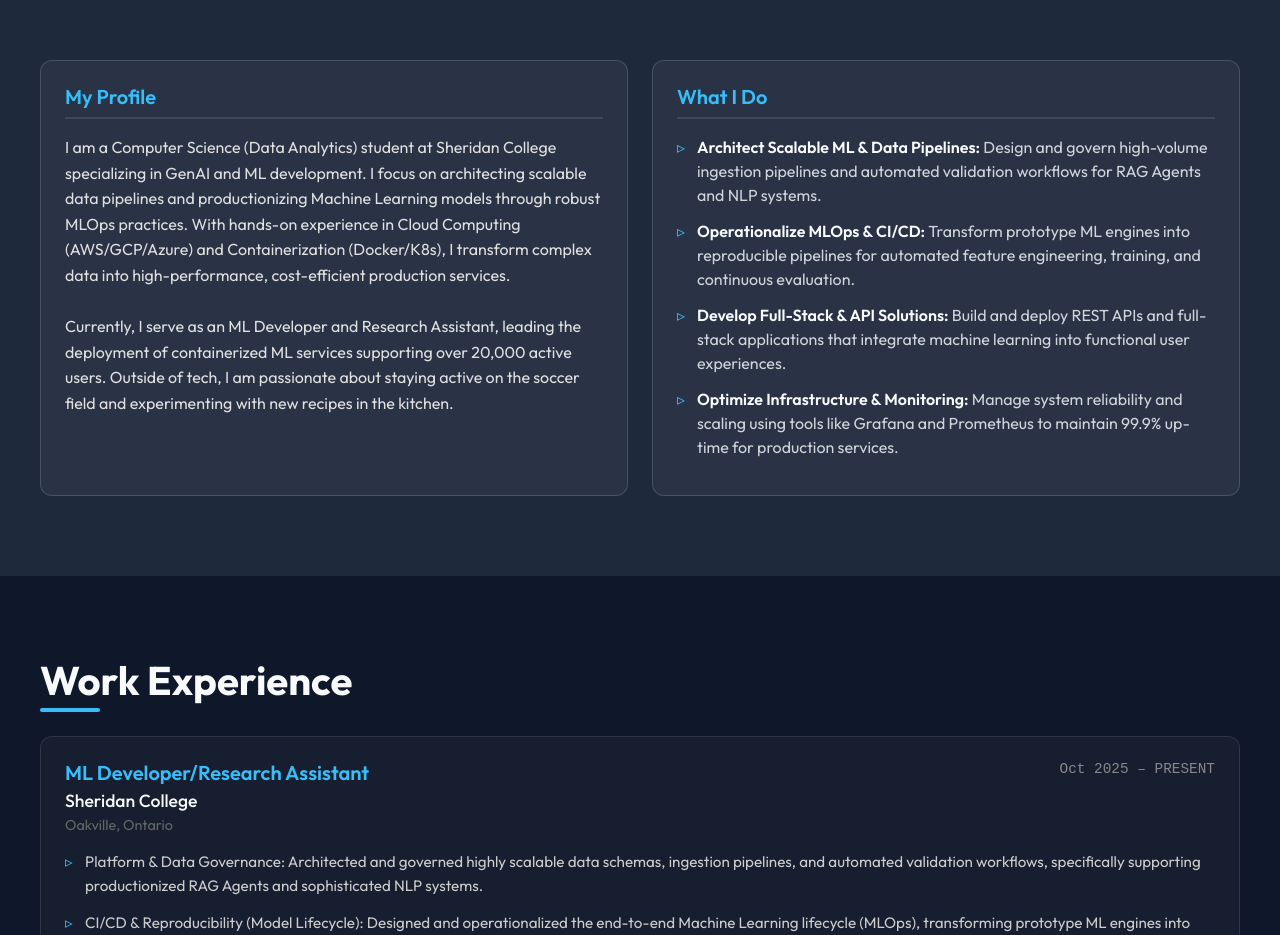
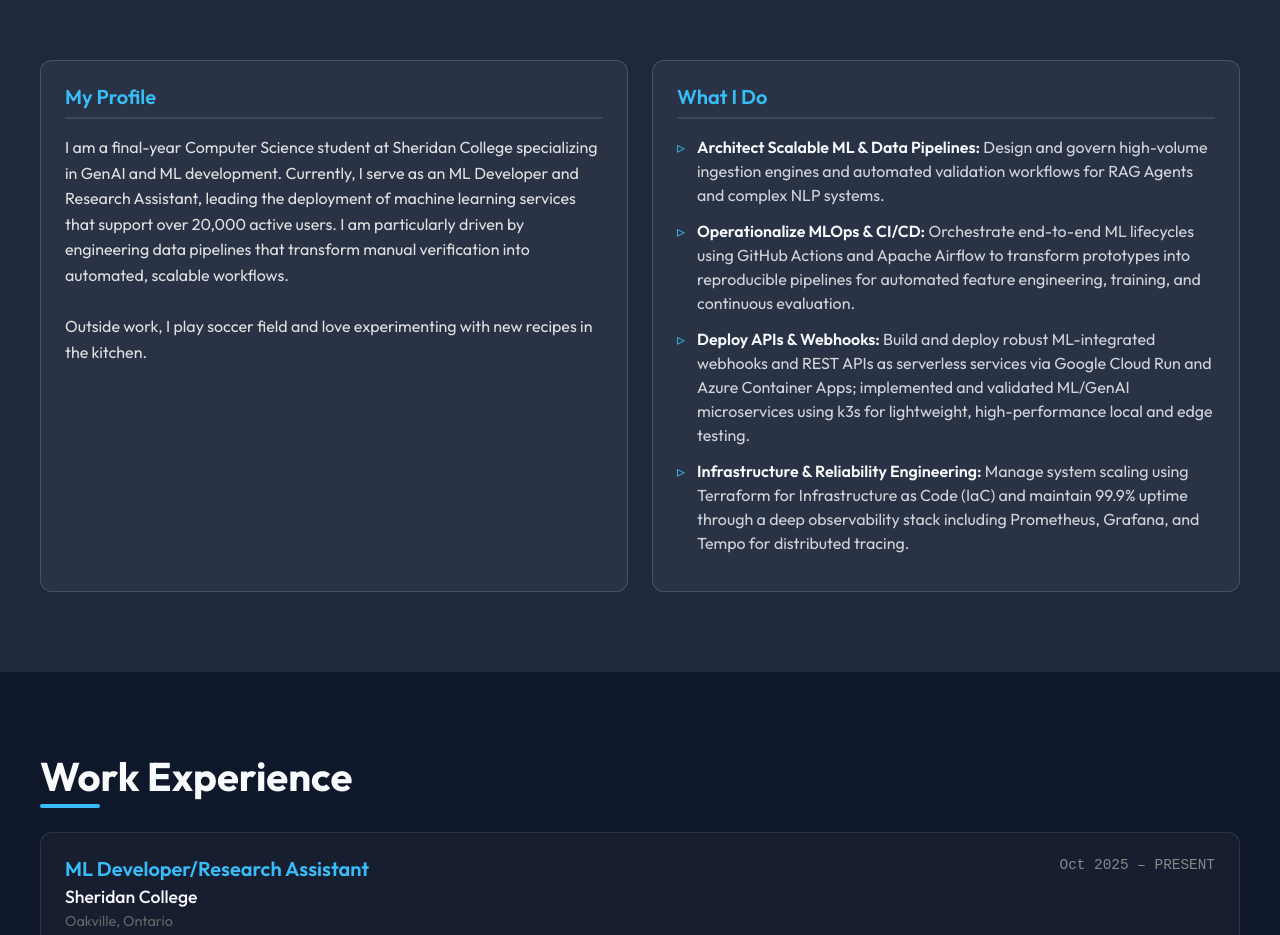
Before and after one commit to Ferasman979/Persona-Portfolio-website, a Next.js app: page / in a window 1280 px wide. Shown: the part 820-1755 px from the top of the page. Built offline with nearby package versions, Linux system fonts and the light colour scheme.

Commit message:
Update profile bio and What I Do section content

```diff
--- a/src/app/page.tsx
+++ b/src/app/page.tsx
@@ -21,9 +21,9 @@ export default function Home() {
           <div className={styles.aboutCard}>
             <h3 className={styles.cardTitle}>My Profile</h3>
             <p className={styles.cardText}>
-              I am a Computer Science (Data Analytics) student at Sheridan College specializing in GenAI and ML development. I focus on architecting scalable data pipelines and productionizing Machine Learning models through robust MLOps practices. With hands-on experience in Cloud Computing (AWS/GCP/Azure) and Containerization (Docker/K8s), I transform complex data into high-performance, cost-efficient production services.
+              I am a final-year Computer Science student at Sheridan College specializing in GenAI and ML development. Currently, I serve as an ML Developer and Research Assistant, leading the deployment of machine learning services that support over 20,000 active users. I am particularly driven by engineering data pipelines that transform manual verification into automated, scalable workflows.
               <br /><br />
-              Currently, I serve as an ML Developer and Research Assistant, leading the deployment of containerized ML services supporting over 20,000 active users. Outside of tech, I am passionate about staying active on the soccer field and experimenting with new recipes in the kitchen.
+              Outside work, I play soccer field and love experimenting with new recipes in the kitchen.
             </p>
           </div>
 
@@ -32,16 +32,16 @@ export default function Home() {
             <h3 className={styles.cardTitle}>What I Do</h3>
             <ul className={styles.cardList}>
               <li className={styles.cardListItem}>
-                <strong>Architect Scalable ML & Data Pipelines:</strong> Design and govern high-volume ingestion pipelines and automated validation workflows for RAG Agents and NLP systems.
+                <strong>Architect Scalable ML & Data Pipelines:</strong> Design and govern high-volume ingestion engines and automated validation workflows for RAG Agents and complex NLP systems.
               </li>
               <li className={styles.cardListItem}>
-                <strong>Operationalize MLOps & CI/CD:</strong> Transform prototype ML engines into reproducible pipelines for automated feature engineering, training, and continuous evaluation.
+                <strong>Operationalize MLOps & CI/CD:</strong> Orchestrate end-to-end ML lifecycles using GitHub Actions and Apache Airflow to transform prototypes into reproducible pipelines for automated feature engineering, training, and continuous evaluation.
               </li>
               <li className={styles.cardListItem}>
-                <strong>Develop Full-Stack & API Solutions:</strong> Build and deploy REST APIs and full-stack applications that integrate machine learning into functional user experiences.
+                <strong>Deploy APIs & Webhooks:</strong> Build and deploy robust ML-integrated webhooks and REST APIs as serverless services via Google Cloud Run and Azure Container Apps; implemented and validated ML/GenAI microservices using k3s for lightweight, high-performance local and edge testing.
               </li>
               <li className={styles.cardListItem}>
-                <strong>Optimize Infrastructure & Monitoring:</strong> Manage system reliability and scaling using tools like Grafana and Prometheus to maintain 99.9% up-time for production services.
+                <strong>Infrastructure & Reliability Engineering:</strong> Manage system scaling using Terraform for Infrastructure as Code (IaC) and maintain 99.9% uptime through a deep observability stack including Prometheus, Grafana, and Tempo for distributed tracing.
               </li>
             </ul>
           </div>
```
